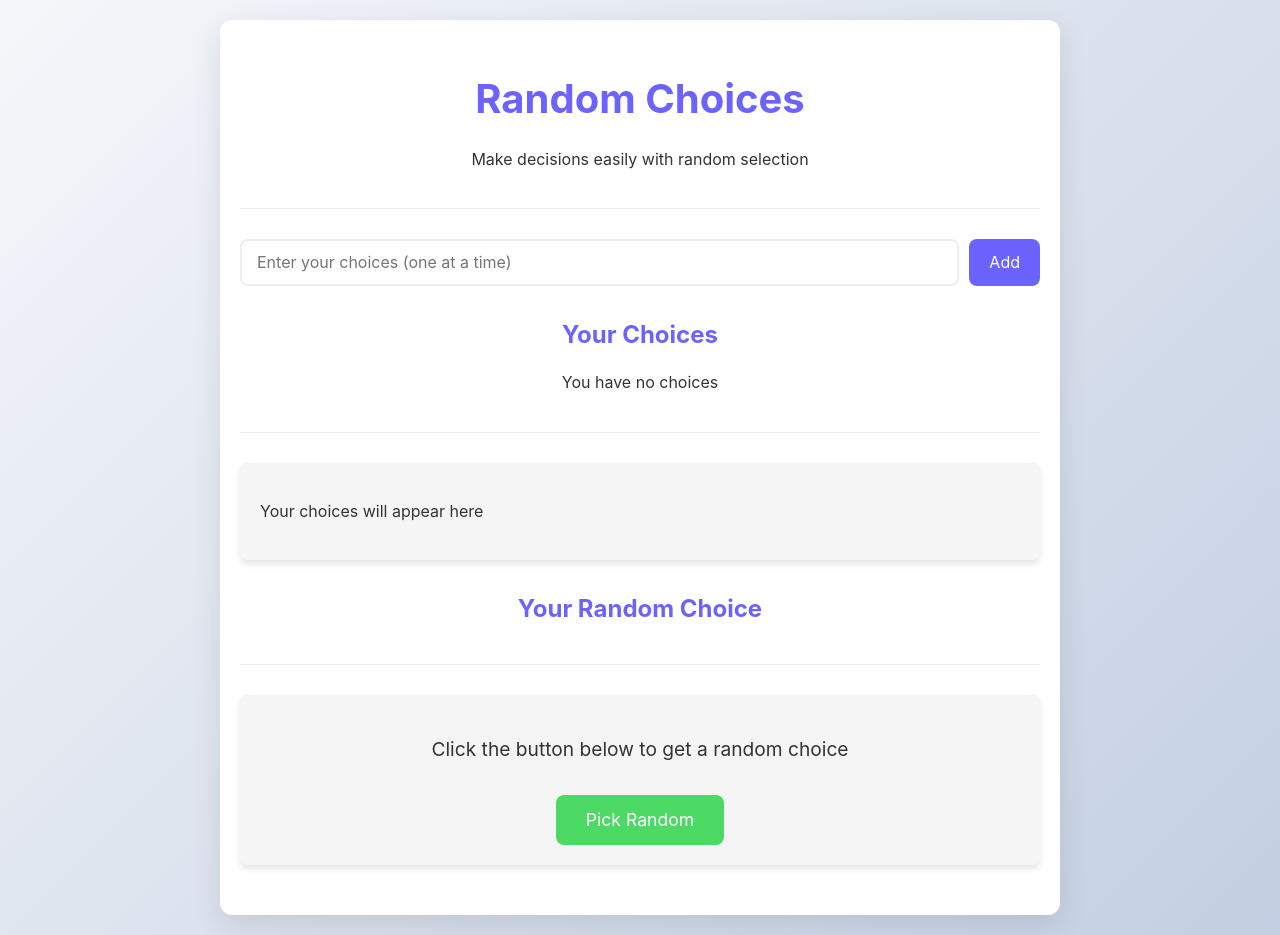
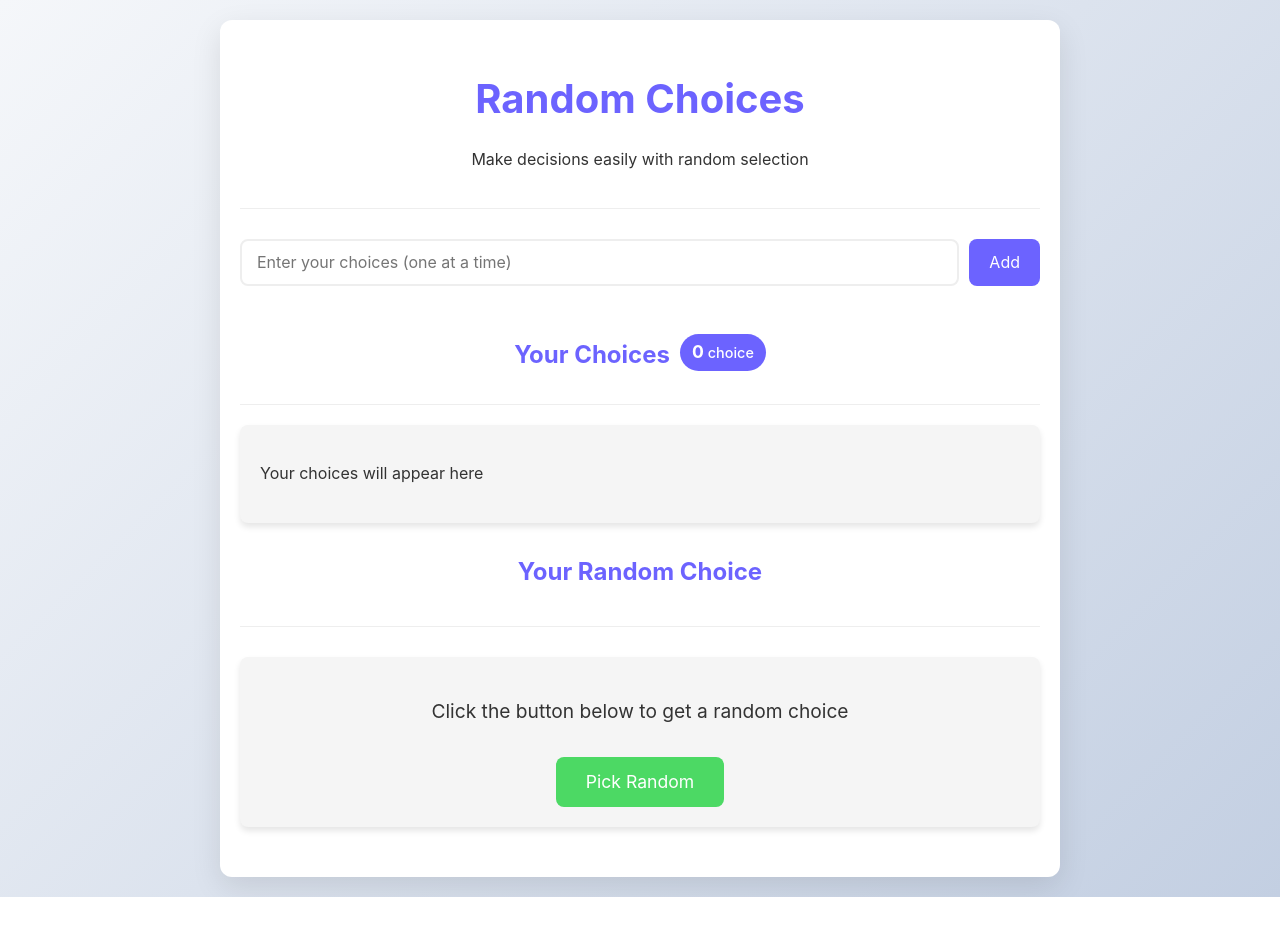
Before and after one commit to akikiya/randomchoices.xmit.dev, a Nuxt app: page / in a window 1280 px wide. After the commit the page ends 897 px from the top, so only its background shows below. Built offline with nearby package versions, Linux system fonts and the light colour scheme.

Commit message:
feat(app.vue): enhance choice count display with new styling

```diff
--- a/app.vue
+++ b/app.vue
@@ -11,9 +11,10 @@
     <section id="choices-section">
       <header>
         <h2>Your Choices</h2>
-        <p v-if="choices.length > 1">You have {{ choices.length }} choices</p>
-        <p v-else-if="choices.length === 1">You have {{ choices.length }} choice</p>
-        <p v-else>You have no choices</p>
+        <div class="choice-count">
+          <span>{{ choices.length }}</span>
+          <span>{{ choices.length > 1 ? 'choices' : 'choice' }}</span>
+        </div>
       </header>
       <section class="container">
         <p v-if="!choices.length">Your choices will appear here</p>
@@ -117,6 +118,33 @@ h2 {
 
 section {
   margin-bottom: 30px;
+}
+
+.choice-count {
+  display: flex;
+  align-items: center;
+  justify-content: center;
+  background-color: var(--primary-color);
+  color: white;
+  border-radius: 20px;
+  padding: 4px 12px;
+  font-size: 0.9rem;
+  margin-left: 10px;
+  font-weight: 500;
+}
+
+.choice-count span:first-child {
+  font-weight: 700;
+  font-size: 1.1rem;
+  margin-right: 4px;
+}
+
+#choices-section header {
+  display: flex;
+  align-items: center;
+  justify-content: center;
+  margin-bottom: 20px;
+  padding-bottom: 15px;
 }
 
 #input-section {
```
